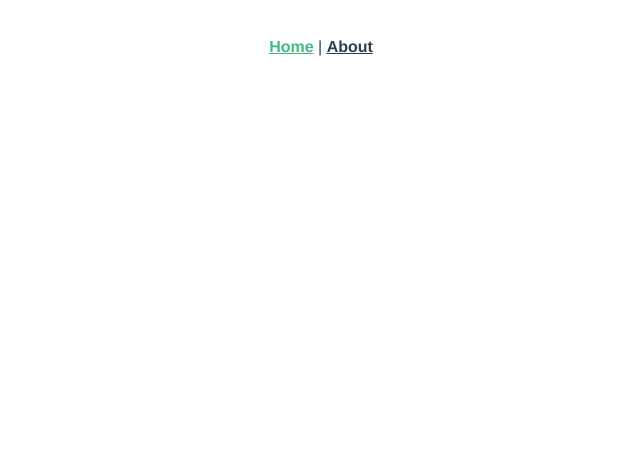
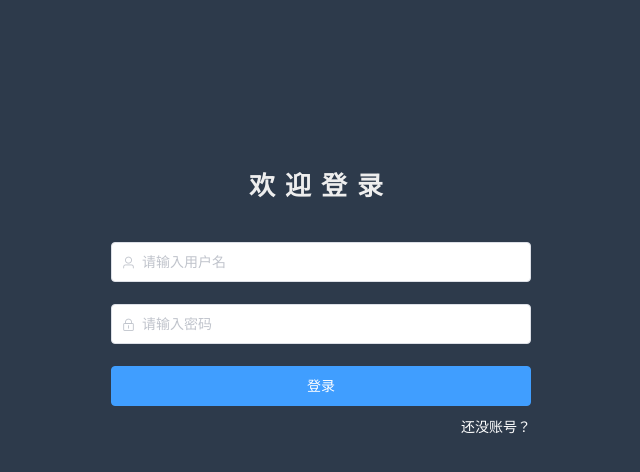
Before and after one commit to xuxiaoshuo888/logistics-admin-sys, a Vue app: page / in a window 1280 px wide. Shown: the top 472 px of the page, without its empty margins (319-959 px from the left). Built offline with nearby package versions, Linux system fonts and the light colour scheme.

Commit message:
搭建界面

```diff
--- a/src/App.vue
+++ b/src/App.vue
@@ -1,9 +1,5 @@
 <template>
   <div id="app">
-    <div id="nav">
-      <router-link to="/">Home</router-link> |
-      <router-link to="/about">About</router-link>
-    </div>
     <router-view/>
   </div>
 </template>
@@ -13,20 +9,7 @@
   font-family: Avenir, Helvetica, Arial, sans-serif;
   -webkit-font-smoothing: antialiased;
   -moz-osx-font-smoothing: grayscale;
-  text-align: center;
-  color: #2c3e50;
-}
-
-#nav {
-  padding: 30px;
-
-  a {
-    font-weight: bold;
-    color: #2c3e50;
-
-    &.router-link-exact-active {
-      color: #42b983;
-    }
-  }
+  width: 100vw;
+  height: 100vh;
 }
 </style>
--- a/src/assets/scss/all.scss
+++ b/src/assets/scss/all.scss
@@ -0,0 +1,3 @@
+body{
+  margin: 0;
+}
--- /dev/null
+++ b/src/layout/index.vue
@@ -0,0 +1,69 @@
+<template>
+    <el-container>
+        <el-aside with="150px">
+            <el-menu
+                    default-active="2"
+                    class="el-menu-vertical-demo"
+                    @open="handleOpen"
+                    @close="handleClose"
+                    background-color="#545c64"
+                    text-color="#fff"
+                    active-text-color="#ffd04b">
+                <el-submenu index="1">
+                    <template slot="title">
+                        <i class="el-icon-location"></i>
+                        <span>导航一</span>
+                    </template>
+                    <el-menu-item-group>
+                        <template slot="title">分组一</template>
+                        <el-menu-item index="1-1">选项1</el-menu-item>
+                        <el-menu-item index="1-2">选项2</el-menu-item>
+                    </el-menu-item-group>
+                    <el-menu-item-group title="分组2">
+                        <el-menu-item index="1-3">选项3</el-menu-item>
+                    </el-menu-item-group>
+                    <el-submenu index="1-4">
+                        <template slot="title">选项4</template>
+                        <el-menu-item index="1-4-1">选项1</el-menu-item>
+                    </el-submenu>
+                </el-submenu>
+                <el-menu-item index="2">
+                    <i class="el-icon-menu"></i>
+                    <span slot="title">导航二</span>
+                </el-menu-item>
+                <el-menu-item index="3" disabled>
+                    <i class="el-icon-document"></i>
+                    <span slot="title">导航三</span>
+                </el-menu-item>
+                <el-menu-item index="4">
+                    <i class="el-icon-setting"></i>
+                    <span slot="title">导航四</span>
+                </el-menu-item>
+            </el-menu>
+        </el-aside>
+        <el-container>
+            <el-header>header</el-header>
+            <el-main>main</el-main>
+        </el-container>
+    </el-container>
+</template>
+
+<script>
+  export default {
+    name: "layout",
+    methods: {
+      handleOpen(key, keyPath) {
+        console.log(key, keyPath);
+      },
+      handleClose(key, keyPath) {
+        console.log(key, keyPath);
+      }
+    }
+  }
+</script>
+
+<style scoped lang="scss">
+    .el-aside {
+        height: 100vh;
+    }
+</style>
--- a/src/main.js
+++ b/src/main.js
@@ -36,14 +36,15 @@ Vue.config.productionTip = false
 
 Vue.use(ElementUI);
 
-router.beforeEach((to,from,next)=>{
-  console.log(to)
-  console.log(from)
-  console.log(next)
-  //每次路由跳转会判断用户是否登录
-  //如果已登录则会放行
-  //如果未登录则直接跳转到登录页
-});
+// router.beforeEach((to,from,next)=>{
+//   console.log(to)
+//   console.log(from)
+//   console.log(next)
+//   //每次路由跳转会判断用户是否登录
+//   //如果已登录则会放行
+//   //如果未登录则直接跳转到登录页
+//   next()
+// });
 
 new Vue({
   router,
--- a/src/router/index.js
+++ b/src/router/index.js
@@ -1,25 +1,26 @@
 import Vue from 'vue'
-import VueRouter from 'vue-router'
-import Home from '../views/Home.vue'
+import Router from 'vue-router'
+// import Home from '../views/Home.vue'
 
-Vue.use(VueRouter)
+Vue.use(Router)
 
-  const routes = [
-  {
-    path: '/',
-    name: 'Home',
-    component: Home
-  },
-  {
-    path: '/about',
-    name: 'About',
-    // route level code-splitting
-    // this generates a separate chunk (about.[hash].js) for this route
-    // which is lazy-loaded when the route is visited.
-    component: () => import(/* webpackChunkName: "about" */ '../views/About.vue')
-  }
-]
 
-export default new VueRouter({
-  routes
+export default new Router({
+  routes: [
+    {
+      path: '/',
+      name: 'login',
+      component: () => import('../views/login.vue')
+    },
+    {
+      path: '/login',
+      name: 'login',
+      component: () => import('../views/login.vue')
+    },
+    {
+      path: '/layout',
+      name: 'layout',
+      component: () => import('../layout/index.vue')
+    },
+  ]
 })
--- a/src/views/login.vue
+++ b/src/views/login.vue
@@ -1,42 +1,135 @@
 <template>
     <div class="contain">
-        <div class="form-div">
+        <transition name="component-fade" mode="out-in">
+            <div class="form-div" v-if="flag==='login'">
+                <div class="title">欢迎登录</div>
+                <el-form ref="form" size="large" :model="form" label-width="80px">
+                    <el-form-item prop="username" label-width="0">
                         <el-input
                                 placeholder="请输入用户名"
-                    suffix-icon="el-icon-date"
-                    v-model="username"
+                                prefix-icon="el-icon-user"
+                                v-model="form.username"
                                 name="username"
                                 type="text"
                                 tabindex="1"
-                    auto-complete="on"
-            >
+                                auto-complete="on">
                         </el-input>
+                    </el-form-item>
+                    <el-form-item prop="password" label-width="0">
                         <el-input
                                 placeholder="请输入密码"
-                    suffix-icon="el-icon-date"
+                                prefix-icon="el-icon-lock"
                                 type="password"
                                 auto-complete="on"
-                    v-model="password">
+                                v-model="form.password">
                         </el-input>
+                    </el-form-item>
+                    <el-button type="primary" class='login-btn' @click="onSubmit">登录</el-button>
+                    <div class="login-notice" @click="flag='regist'">还没账号？</div>
+                </el-form>
             </div>
+            <div class="form-div" v-else>
+                <div class="title">注册账号</div>
+                <el-form ref="form" size="large" :model="form" label-width="80px">
+                    <el-form-item prop="username" label-width="0">
+                        <el-input
+                                placeholder="请输入用户名"
+                                prefix-icon="el-icon-user"
+                                v-model="form.username"
+                                name="username"
+                                type="text"
+                                tabindex="1"
+                                auto-complete="on">
+                        </el-input>
+                    </el-form-item>
+                    <el-form-item prop="password" label-width="0">
+                        <el-input
+                                placeholder="请输入密码"
+                                prefix-icon="el-icon-lock"
+                                type="text"
+                                auto-complete="on"
+                                v-model="form.password">
+                        </el-input>
+                    </el-form-item>
+                    <el-button type="primary" class='login-btn' @click="onSubmit">注册</el-button>
+                    <div class="login-notice" @click="flag='login'">已有账号？</div>
+                </el-form>
+            </div>
+        </transition>
     </div>
 </template>
 
 <script>
   export default {
     name: "login",
-    data(){
-
+    data() {
+      return {
+        form: {
+          username: '',
+          password: ''
         },
-    methods:{
-      login(){
-
+        flag: 'login'
+      }
+    },
+    methods: {
+      onSubmit() {
+        /*
+        登录逻辑
+        提交账号密码，验证成功后，保存cookie相关身份信息在localstorage和store中，
+        然后跳转到主界面
+         */
+        /*
+        注册逻辑
+        提交账号密码注册，注册成功后，保存相关身份详细，登录，成功后进入主界面
+         */
+        this.$router.push('/layout')
       }
     }
 
   }
 </script>
 
-<style scoped>
-
+<style scoped lang="scss">
+    .contain {
+        width: 100vw;
+        height: 100vh;
+        background-color: #2d3a4b;
+        display: flex;
+        justify-content: center;
+        align-items: center;
+        .form-div {
+            position: relative;
+            width: 420px;
+            max-width: 100%;
+            padding: 0px 35px 200px;
+            margin: 0 auto;
+            overflow: hidden;
+            .login-btn {
+                width: 100%;
+            }
+            .title {
+                font-size: 26px;
+                color: #eee;
+                margin: 0px auto 40px auto;
+                text-align: center;
+                font-weight: bold;
+                letter-spacing: 10px;
+            }
+            .login-notice {
+                margin-top: 10px;
+                text-align: right;
+                color: #fff;
+                font-size: 14px;
+                cursor: pointer;
+            }
+            /* Chrome all / Safari all /opera15+*/
+            -webkit-user-select: none;
+            /* Firefox all */
+            -moz-user-select: none;
+            /* IE 10+ */
+            -ms-user-select: none;
+            /* 通用 */
+            user-select: none;
+        }
+    }
 </style>
```
Lines whose indentation alone changed are shown as unchanged.
